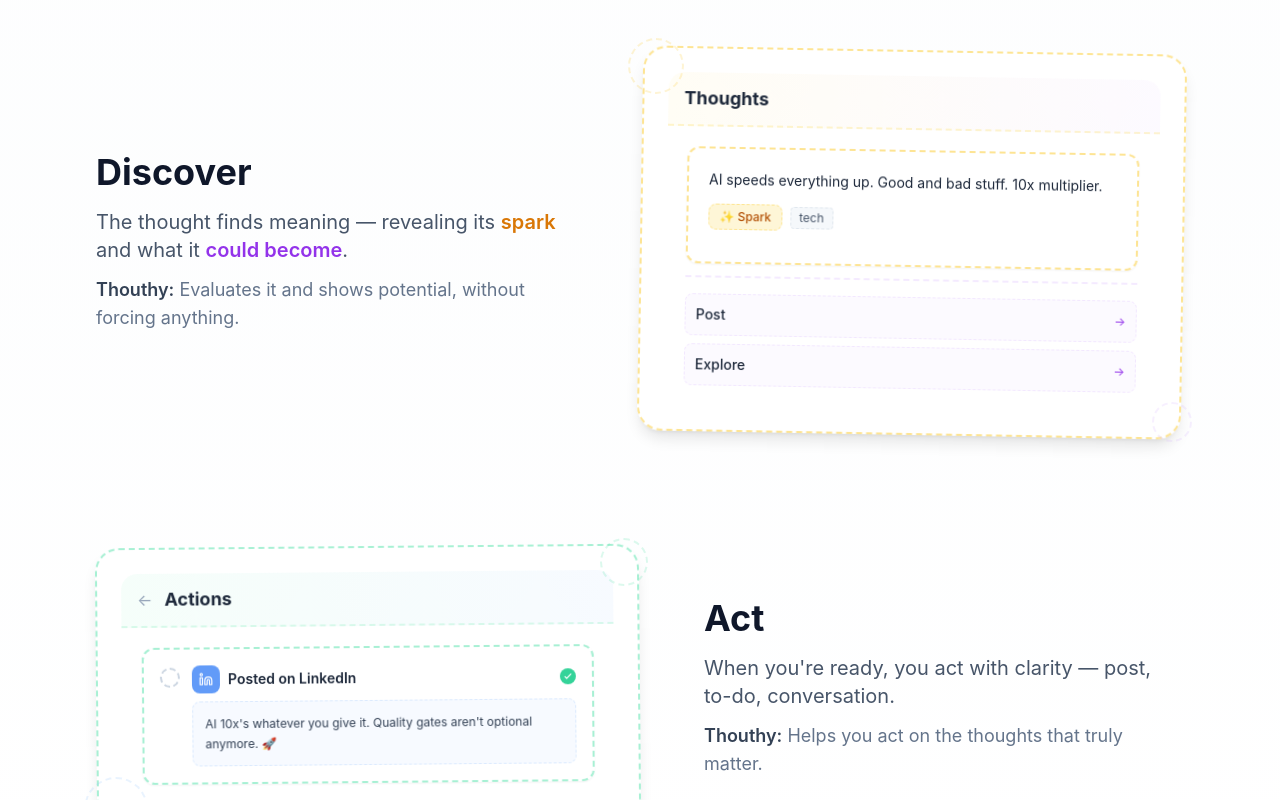
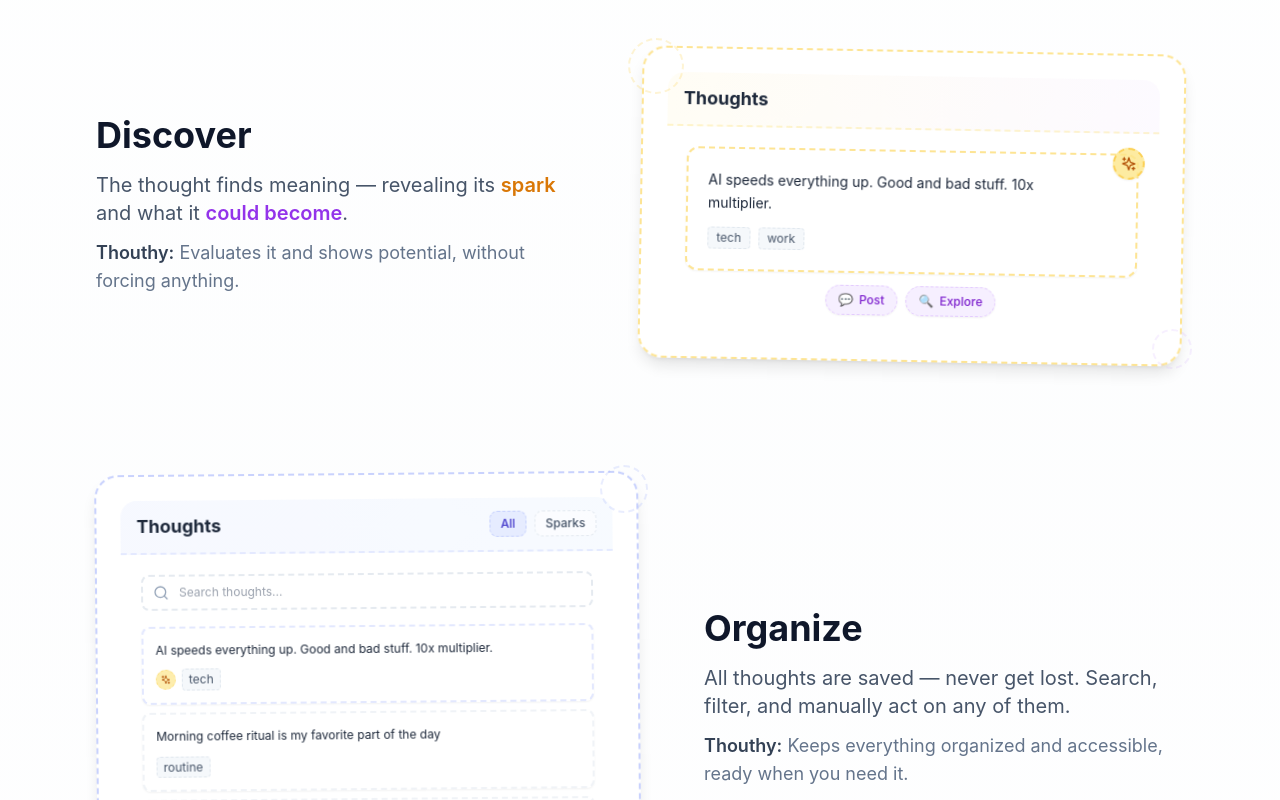
Before and after one commit to ovidon83/mindnestapp, a React (Vite) app: page / in a window 1280 px wide. Shown: the part 2000-2800 px from the top of the page. Built offline with nearby package versions, Linux system fonts and the light colour scheme; no server answers.

Commit message:
Add Organize stage, improve Discover tags, enhance LinkedIn post preview

```diff
--- a/src/components/CaptureView.tsx
+++ b/src/components/CaptureView.tsx
@@ -620,27 +620,28 @@ const CaptureView: React.FC<CaptureViewProps> = ({ onOrganizeClick }) => {
                           <h3 className="text-lg font-bold text-slate-800">Thoughts</h3>
                         </div>
                         <div className="p-5">
-                          <div className="bg-white rounded-xl border-2 border-dashed border-amber-300/60 p-5 shadow-sm mb-3">
-                            <p className="text-slate-800 text-sm leading-relaxed mb-3">
+                          <div className="bg-white rounded-xl border-2 border-dashed border-amber-300/60 p-5 shadow-sm mb-3 relative">
+                            {/* Spark indicator - top right corner */}
+                            <div className="absolute -top-2 -right-2 w-8 h-8 bg-amber-200/80 rounded-full flex items-center justify-center border-2 border-dashed border-amber-400/60 shadow-sm">
+                              <Sparkles className="w-4 h-4 text-amber-700" />
+                            </div>
+                            <p className="text-slate-800 text-sm leading-relaxed mb-3 pr-6">
                               AI speeds everything up. Good and bad stuff. 10x multiplier.
                             </p>
-                            <div className="flex items-center gap-2 mb-3">
-                              <span className="px-2.5 py-1 bg-amber-100/70 text-amber-700 rounded-lg text-xs font-medium border border-dashed border-amber-300/50">
-                                ✨ Spark
-                              </span>
+                            <div className="flex items-center gap-2 flex-wrap">
                               <span className="px-2 py-0.5 bg-slate-100/70 text-slate-600 text-xs rounded border border-dashed border-slate-300/50">tech</span>
+                              <span className="px-2 py-0.5 bg-slate-100/70 text-slate-600 text-xs rounded border border-dashed border-slate-300/50">work</span>
                             </div>
                           </div>
-                          <div className="border-t-2 border-dashed border-purple-200/50 pt-4">
-                            <div className="space-y-2">
-                              <div className="flex items-center justify-between p-2.5 bg-purple-50/50 rounded-lg border border-dashed border-purple-200/50">
-                                <span className="text-sm font-medium text-slate-800">Post</span>
-                                <span className="text-xs text-purple-600">→</span>
-                              </div>
-                              <div className="flex items-center justify-between p-2.5 bg-purple-50/50 rounded-lg border border-dashed border-purple-200/50">
-                                <span className="text-sm font-medium text-slate-800">Explore</span>
-                                <span className="text-xs text-purple-600">→</span>
-                              </div>
+                          {/* Potential tags - floating style */}
+                          <div className="flex flex-wrap gap-2 justify-center">
+                            <div className="px-3 py-1.5 bg-purple-100/70 text-purple-700 rounded-full text-xs font-medium border border-dashed border-purple-300/60 shadow-sm flex items-center gap-1.5">
+                              <span>💬</span>
+                              <span>Post</span>
+                            </div>
+                            <div className="px-3 py-1.5 bg-purple-100/70 text-purple-700 rounded-full text-xs font-medium border border-dashed border-purple-300/60 shadow-sm flex items-center gap-1.5">
+                              <span>🔍</span>
+                              <span>Explore</span>
                             </div>
                           </div>
                         </div>
@@ -661,12 +662,80 @@ const CaptureView: React.FC<CaptureViewProps> = ({ onOrganizeClick }) => {
                   </div>
                 </div>
 
-                {/* Step 3: Act */}
+                {/* Step 3: Organize */}
                 <div className="flex flex-col lg:flex-row items-center gap-10 lg:gap-16">
                   <div className="w-full lg:w-1/2 flex-shrink-0 order-2 lg:order-1">
-                    {/* Sketch-style App Mockup - Actions */}
+                    {/* Sketch-style App Mockup - All Thoughts View */}
                     <div className="relative">
-                      <div className="bg-white/80 backdrop-blur-sm rounded-3xl p-6 border-2 border-dashed border-emerald-300/60 shadow-lg" style={{ transform: 'rotate(-0.5deg)' }}>
+                      <div className="bg-white/80 backdrop-blur-sm rounded-3xl p-6 border-2 border-dashed border-indigo-300/60 shadow-lg" style={{ transform: 'rotate(-0.5deg)' }}>
+                        <div className="bg-gradient-to-r from-indigo-50/50 to-blue-50/50 border-b-2 border-dashed border-indigo-200/40 px-4 py-3 flex items-center justify-between rounded-t-2xl">
+                          <h3 className="text-lg font-bold text-slate-800">Thoughts</h3>
+                          <div className="flex items-center gap-2">
+                            <button className="px-2.5 py-1 bg-indigo-100/70 text-indigo-700 rounded-lg text-xs font-medium border border-dashed border-indigo-300/50">All</button>
+                            <button className="px-2.5 py-1 bg-white/50 text-slate-600 rounded-lg text-xs font-medium border border-dashed border-slate-300/50">Sparks</button>
+                          </div>
+                        </div>
+                        <div className="p-5">
+                          {/* Search bar */}
+                          <div className="mb-4 relative">
+                            <Search className="absolute left-3 top-1/2 transform -translate-y-1/2 w-4 h-4 text-slate-400" />
+                            <input
+                              type="text"
+                              placeholder="Search thoughts..."
+                              className="w-full pl-9 pr-3 py-2 bg-white/60 rounded-lg border-2 border-dashed border-slate-300/50 text-xs focus:outline-none focus:border-indigo-300/60"
+                              readOnly
+                            />
+                          </div>
+                          {/* Thoughts grid */}
+                          <div className="space-y-2">
+                            <div className="bg-white rounded-lg border-2 border-dashed border-indigo-200/50 p-3 shadow-sm">
+                              <p className="text-slate-800 text-xs leading-relaxed mb-2 line-clamp-2">
+                                AI speeds everything up. Good and bad stuff. 10x multiplier.
+                              </p>
+                              <div className="flex items-center gap-1.5 flex-wrap">
+                                <span className="w-5 h-5 bg-amber-200/70 rounded-full flex items-center justify-center border border-dashed border-amber-300/50">
+                                  <Sparkles className="w-2.5 h-2.5 text-amber-700" />
+                                </span>
+                                <span className="px-1.5 py-0.5 bg-slate-100/70 text-slate-600 text-xs rounded border border-dashed border-slate-300/50">tech</span>
+                              </div>
+                            </div>
+                            <div className="bg-white rounded-lg border-2 border-dashed border-slate-200/50 p-3 shadow-sm">
+                              <p className="text-slate-800 text-xs leading-relaxed mb-2 line-clamp-2">
+                                Morning coffee ritual is my favorite part of the day
+                              </p>
+                              <span className="px-1.5 py-0.5 bg-slate-100/70 text-slate-600 text-xs rounded border border-dashed border-slate-300/50">routine</span>
+                            </div>
+                            <div className="bg-white rounded-lg border-2 border-dashed border-slate-200/50 p-3 shadow-sm">
+                              <p className="text-slate-800 text-xs leading-relaxed mb-2 line-clamp-2">
+                                Team meetings feel unproductive. Too many voices, no clear decisions.
+                              </p>
+                              <span className="px-1.5 py-0.5 bg-slate-100/70 text-slate-600 text-xs rounded border border-dashed border-slate-300/50">work</span>
+                            </div>
+                          </div>
+                        </div>
+                      </div>
+                      {/* Decorative sketch lines */}
+                      <div className="absolute -top-2 -right-2 w-12 h-12 border-2 border-dashed border-indigo-300/40 rounded-full opacity-60"></div>
+                      <div className="absolute -bottom-3 -left-3 w-16 h-16 border-2 border-dashed border-blue-300/40 rounded-full opacity-50"></div>
+                    </div>
+                  </div>
+                  <div className="w-full lg:w-1/2 flex-1 text-center lg:text-left order-1 lg:order-2">
+                    <h3 className="text-3xl sm:text-4xl font-bold text-slate-900 mb-4">Organize</h3>
+                    <p className="text-lg sm:text-xl text-slate-600 mb-3 leading-relaxed">
+                      All thoughts are saved — never get lost. Search, filter, and manually act on any of them.
+                    </p>
+                    <p className="text-base sm:text-lg text-slate-500">
+                      <span className="text-slate-700 font-semibold">Thouthy:</span> Keeps everything organized and accessible, ready when you need it.
+                    </p>
+                  </div>
+                </div>
+
+                {/* Step 4: Act */}
+                <div className="flex flex-col lg:flex-row-reverse items-center gap-10 lg:gap-16">
+                  <div className="w-full lg:w-1/2 flex-shrink-0 order-2 lg:order-1">
+                    {/* Sketch-style App Mockup - Actions with LinkedIn Post */}
+                    <div className="relative">
+                      <div className="bg-white/80 backdrop-blur-sm rounded-3xl p-6 border-2 border-dashed border-emerald-300/60 shadow-lg" style={{ transform: 'rotate(0.5deg)' }}>
                         <div className="bg-gradient-to-r from-emerald-50/50 to-blue-50/50 border-b-2 border-dashed border-emerald-200/40 px-4 py-3 flex items-center gap-3 rounded-t-2xl">
                           <span className="text-slate-400">←</span>
                           <h3 className="text-lg font-bold text-slate-800">Actions</h3>
@@ -676,7 +745,7 @@ const CaptureView: React.FC<CaptureViewProps> = ({ onOrganizeClick }) => {
                             <div className="flex items-start gap-3">
                               <div className="w-5 h-5 border-2 border-dashed border-slate-300 rounded-full flex-shrink-0 mt-0.5"></div>
                               <div className="flex-1">
-                                <div className="flex items-center gap-2 mb-2">
+                                <div className="flex items-center gap-2 mb-3">
                                   <div className="w-7 h-7 bg-blue-500/80 rounded-lg flex items-center justify-center">
                                     <Linkedin className="w-3.5 h-3.5 text-white" />
                                   </div>
@@ -687,9 +756,15 @@ const CaptureView: React.FC<CaptureViewProps> = ({ onOrganizeClick }) => {
                                     </svg>
                                   </div>
                                 </div>
-                                <div className="bg-blue-50/50 rounded-lg p-3 border border-dashed border-blue-200/50">
+                                <div className="bg-blue-50/50 rounded-lg p-4 border border-dashed border-blue-200/50">
+                                  <p className="text-xs text-slate-700 leading-relaxed mb-2">
+                                    AI doesn't just accelerate your work. It amplifies everything—including your mistakes.
+                                  </p>
+                                  <p className="text-xs text-slate-700 leading-relaxed mb-2">
+                                    Give it messy code? You'll ship 10x messier code faster. Feed it bad data? You'll get 10x more bad insights. The multiplier works both ways.
+                                  </p>
                                   <p className="text-xs text-slate-700 leading-relaxed">
-                                    AI 10x's whatever you give it. Quality gates aren't optional anymore. 🚀
+                                    Quality gates aren't optional anymore. They're the difference between scaling your impact and scaling your problems.
                                   </p>
                                 </div>
                               </div>
```
